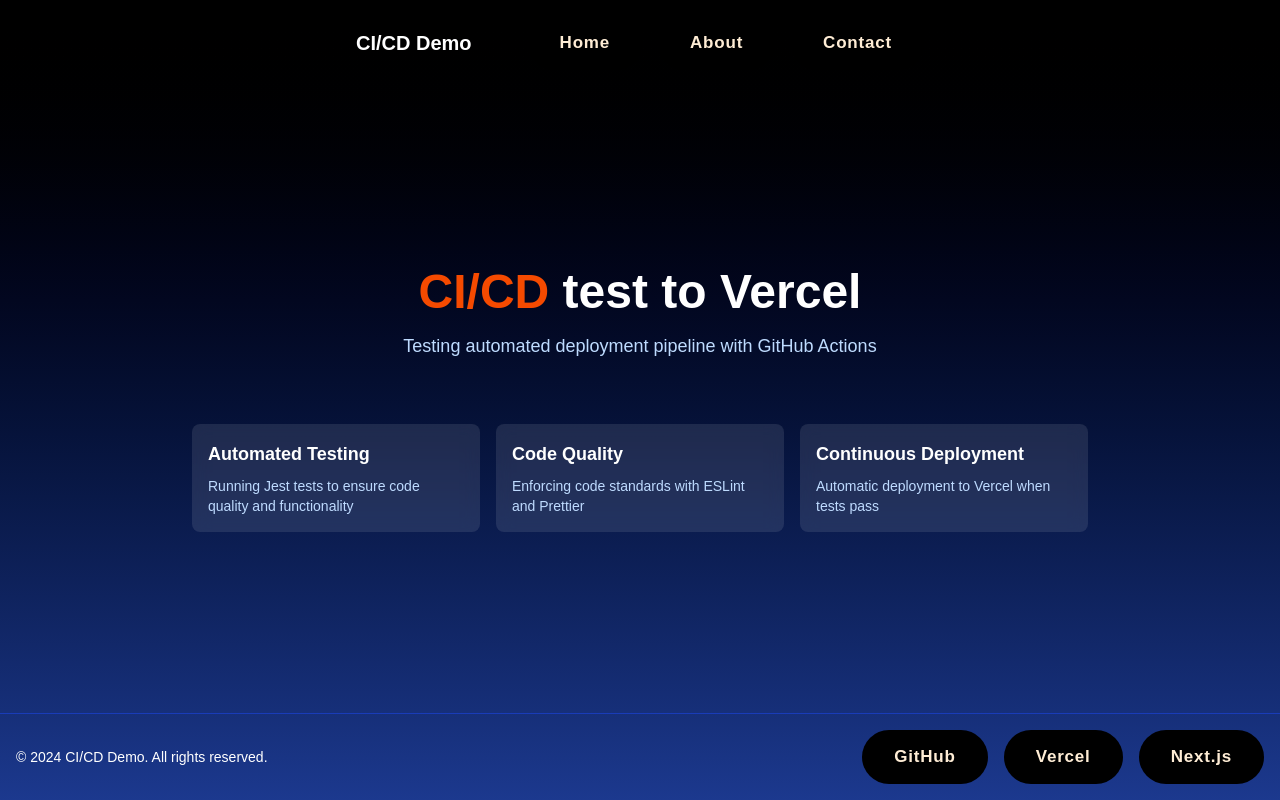
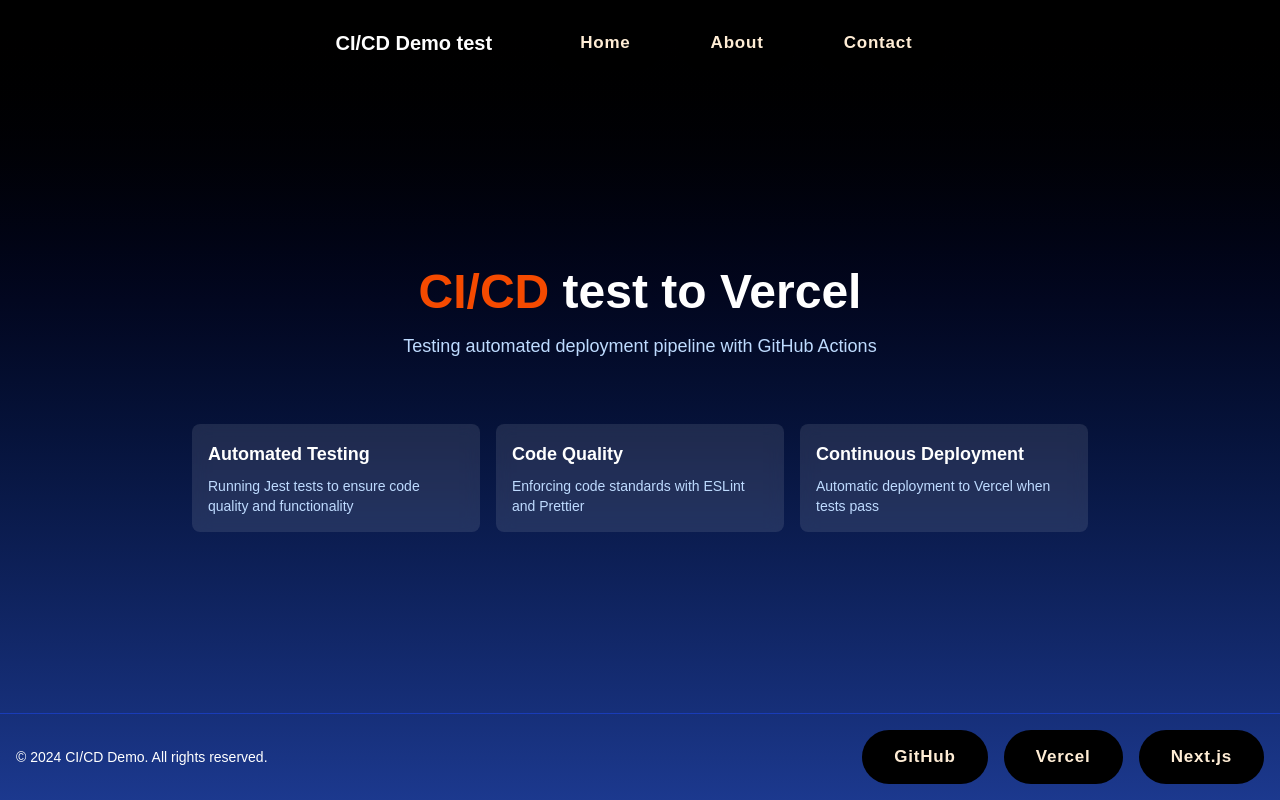
Before and after one commit to Eugene-S-90/Ci, a Next.js app: page / in a window 1280 px wide. Built offline with nearby package versions, Linux system fonts and the light colour scheme.

Commit message:
try test

```diff
--- a/src/app/page.tsx
+++ b/src/app/page.tsx
@@ -6,7 +6,7 @@ export default function Home() {
       {/* Navigation */}
       <nav className="py-4">
         <div className="container mx-auto flex flex-col sm:flex-row justify-center items-center gap-14">
-          <div className="text-white font-bold text-xl">CI/CD Demo</div>
+          <div className="text-white font-bold text-xl">CI/CD Demo test</div>
           <div className="flex gap-4 flex-wrap justify-center">
             <a href="#" className={styles.button}>
               <span>Home</span>
```
